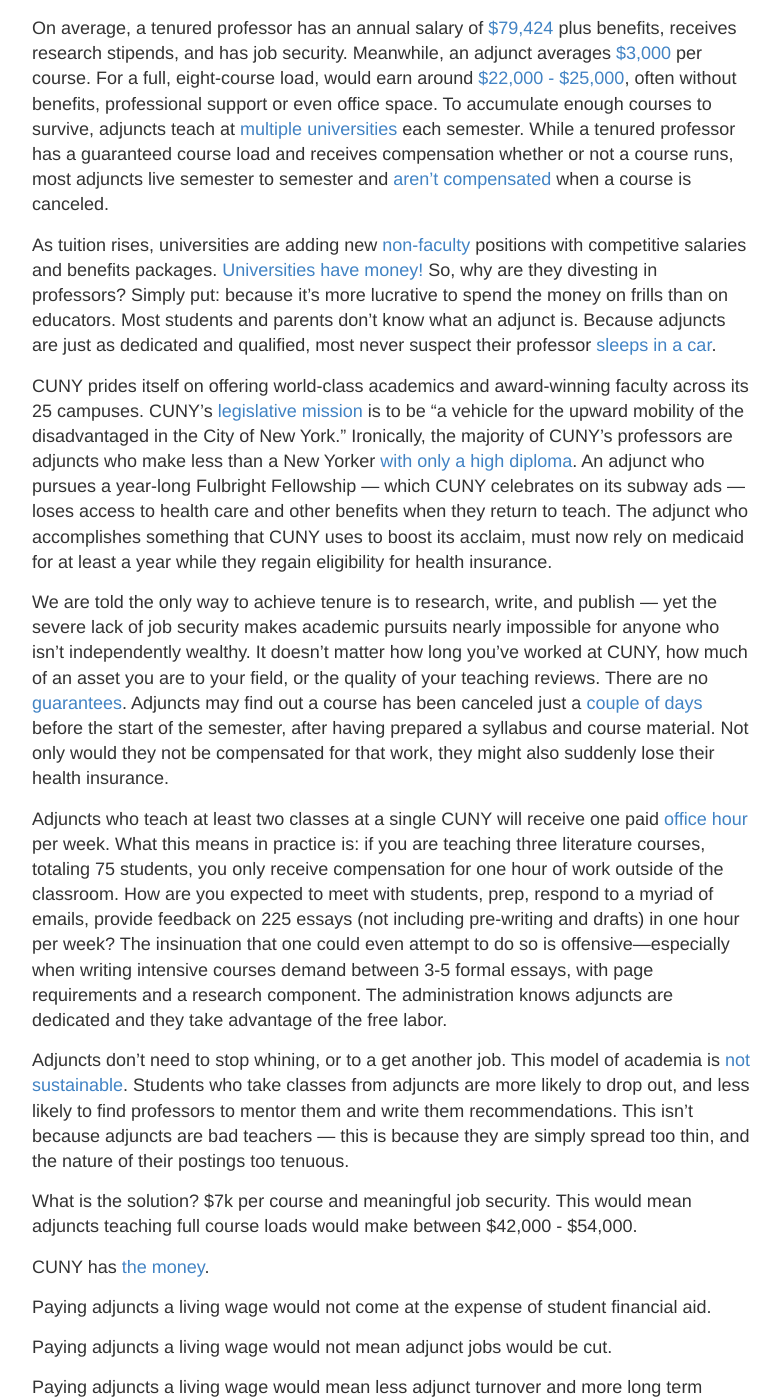
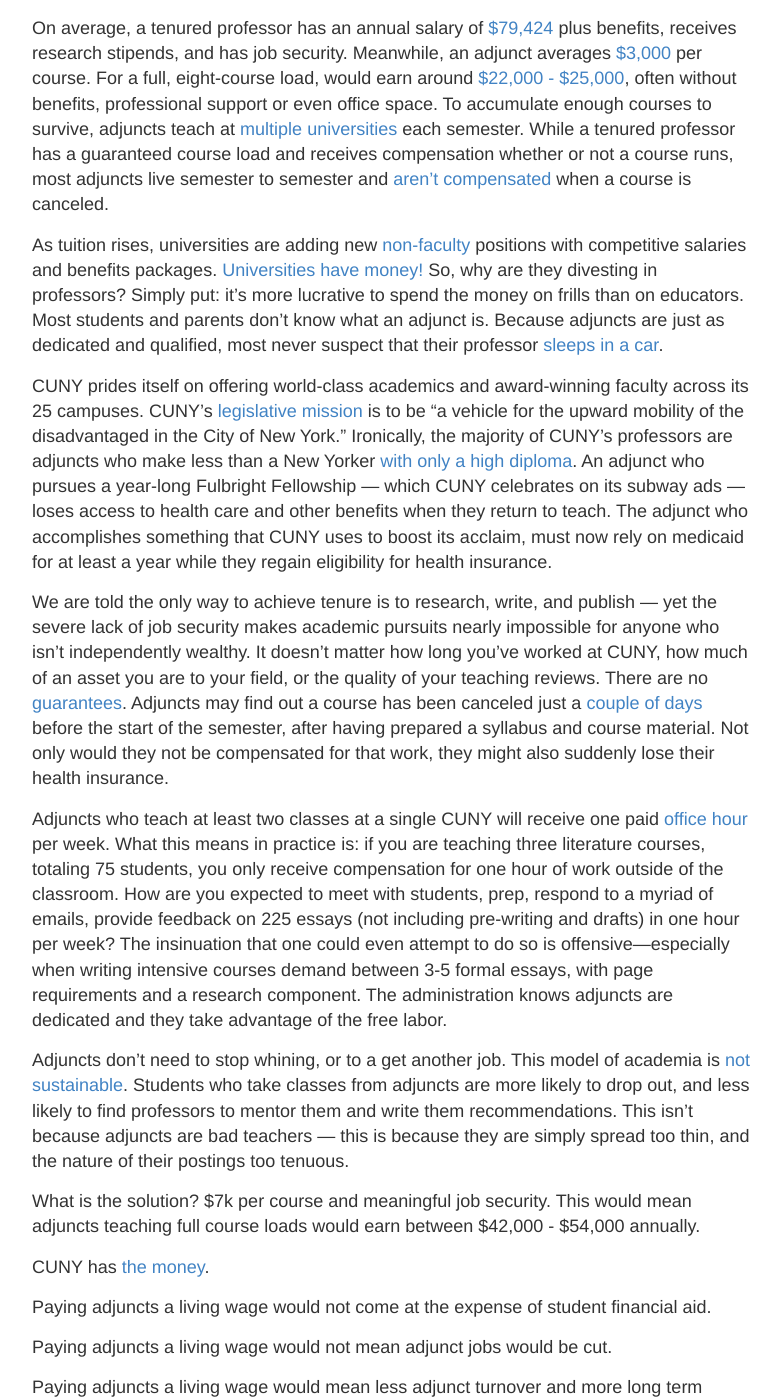
Before and after one commit to adjunctsarepeople/adjunctsarepeople.github.io, a Jekyll site: the page built from _posts/2014-3-3-Hello-World.md, in a window 1280 px wide and 1400 px high, scrolled down 329 px. Shown: the whole window, without its empty margins (248-1029 px from the left). Built offline with Jekyll 4.4.1, drawn with Linux system fonts in a browser that asks for light colours.

Commit message:
Update 2014-3-3-Hello-World.md

```diff
--- a/_posts/2014-3-3-Hello-World.md
+++ b/_posts/2014-3-3-Hello-World.md
@@ -5,7 +5,7 @@
 
 On average, a tenured professor has an annual salary of [$79,424](https://www.insidehighered.com/news/2016/04/11/annual-aaup-salary-survey-says-professor-pay-34) plus benefits, receives research stipends, and has job security. Meanwhile, an adjunct averages [$3,000](https://www.insidehighered.com/news/2014/02/05/college-work-forces-grew-not-fast-enrollment) per course. For a full, eight-course load, would earn around [$22,000 - $25,000](https://www.npr.org/2013/09/22/224946206/adjunct-professor-dies-destitute-then-sparks-debate), often without benefits, professional support or even office space. To accumulate enough courses to survive, adjuncts teach at [multiple universities](https://www.insidehighered.com/advice/2015/05/11/essay-instructor-who-has-taught-adjunct-25-years) each semester. While a tenured professor has a guaranteed course load and receives compensation whether or not a course runs, most adjuncts live semester to semester and [aren’t compensated](http://www.academicworkforce.org/CAW_portrait_2012.pdf) when a course is canceled.
 
-As tuition rises, universities are adding new [non-faculty](https://www.air.org/sites/default/files/downloads/report/DeltaCostAIR-Labor-Expensive-Higher-Education-Staffing-Brief-Feb2014.pdf) positions with competitive salaries and benefits packages. [Universities have money!](https://www.theatlantic.com/business/archive/2015/09/higher-education-college-adjunct-professor-salary/404461/) So, why are they divesting in professors? Simply put: because it’s more lucrative to spend the money on frills than on educators. Most students and parents don’t know what an adjunct is. Because adjuncts are just as dedicated and qualified, most never suspect their professor [sleeps in a car](https://www.theatlantic.com/business/archive/2015/09/higher-education-college-adjunct-professor-salary/404461/).
+As tuition rises, universities are adding new [non-faculty](https://www.air.org/sites/default/files/downloads/report/DeltaCostAIR-Labor-Expensive-Higher-Education-Staffing-Brief-Feb2014.pdf) positions with competitive salaries and benefits packages. [Universities have money!](https://www.theatlantic.com/business/archive/2015/09/higher-education-college-adjunct-professor-salary/404461/) So, why are they divesting in professors? Simply put: it’s more lucrative to spend the money on frills than on educators. Most students and parents don’t know what an adjunct is. Because adjuncts are just as dedicated and qualified, most never suspect that their professor [sleeps in a car](https://www.theatlantic.com/business/archive/2015/09/higher-education-college-adjunct-professor-salary/404461/).
 
 CUNY prides itself on offering world-class academics and award-winning faculty across its 25 campuses.  CUNY’s [legislative mission](http://www2.cuny.edu/about/) is to be “a vehicle for the upward mobility of the disadvantaged in the City of New York.” Ironically, the majority of CUNY's professors are adjuncts who make less than a New Yorker [with only a high diploma](http://cunyadjunctproject.org/files/2009/10/equityweek.pdf). An adjunct who pursues a year-long Fulbright Fellowship — which CUNY celebrates on its subway ads — loses access to health care and other benefits when they return to teach. The adjunct who accomplishes something that CUNY uses to boost its acclaim, must now rely on medicaid for at least a year while they regain eligibility for health insurance.
 
@@ -15,7 +15,7 @@
 
 Adjuncts don’t need to stop whining, or to a get another job. This model of academia is [not sustainable](https://www.forbes.com/sites/noodleeducation/2015/05/28/more-than-half-of-college-faculty-are-adjuncts-should-you-care/#5aef34061600). Students who take classes from adjuncts are more likely to drop out, and less likely to find professors to mentor them and write them recommendations. This isn’t because adjuncts are bad teachers — this is because they are simply spread too thin, and the nature of their postings too tenuous.
 
-What is the solution? $7k per course and meaningful job security. This would mean adjuncts teaching full course loads would make between $42,000 - $54,000.
+What is the solution? $7k per course and meaningful job security. This would mean adjuncts teaching full course loads would earn between $42,000 - $54,000 annually.
 
 CUNY has [the money](https://www.nytimes.com/2017/02/21/nyregion/city-college-of-new-york-president-investigation.html?_r=0).
 
```
